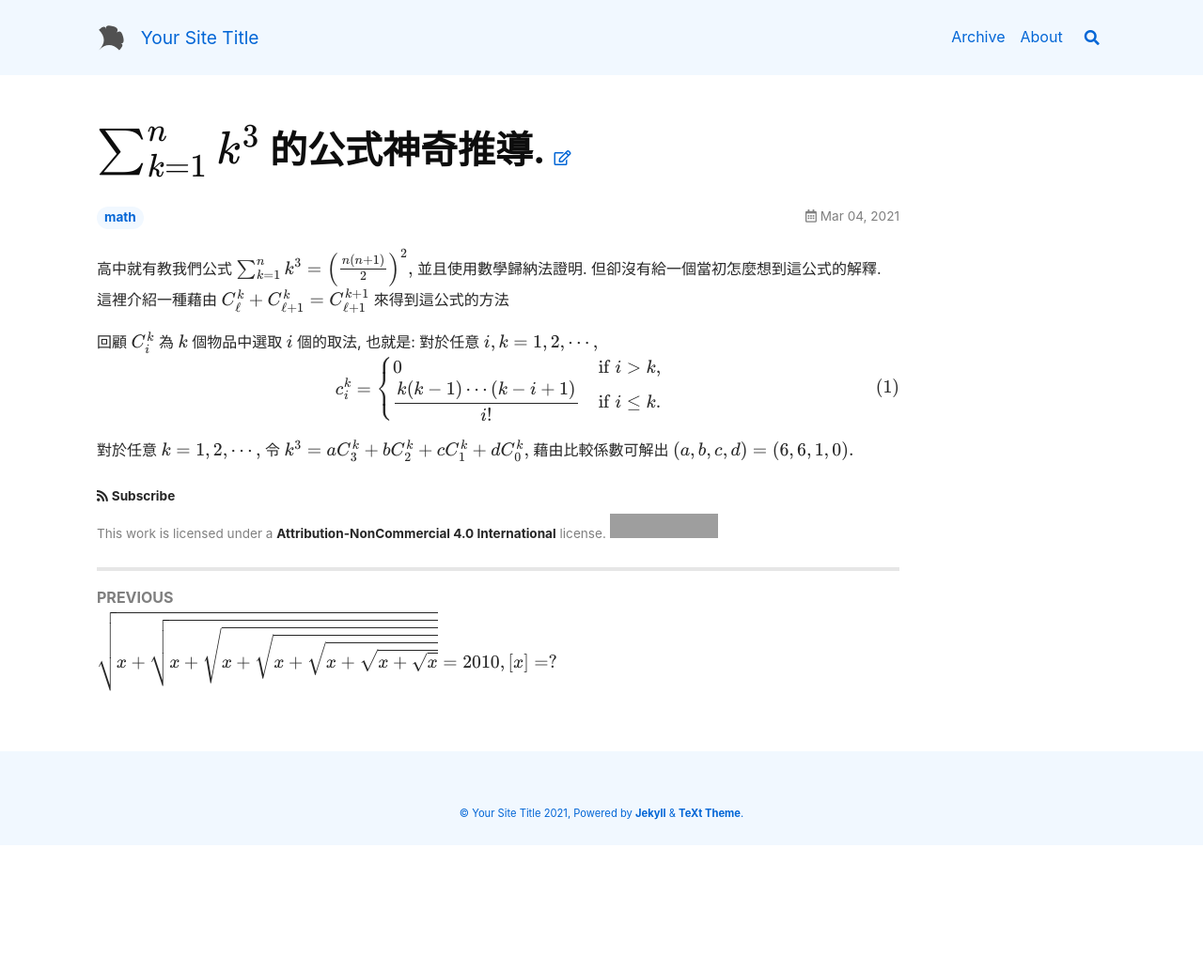
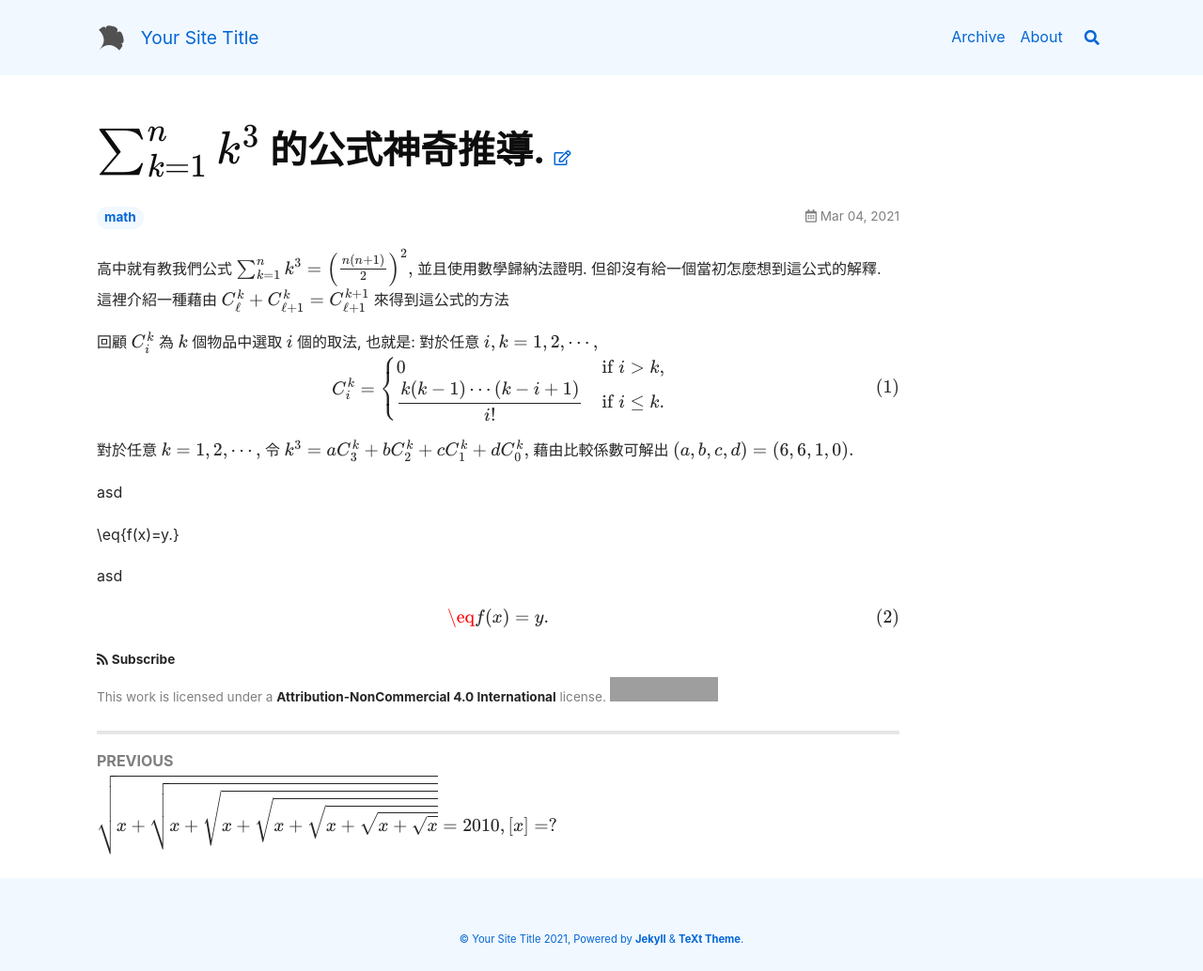
Before and after one commit to ChoCho66/ChoCho66.github.io, a Jekyll site: the page built from _posts/2021-03-04-sum_k_pow3.md, in a window 1280 px wide. Shown: the whole page at 94% size. Built offline with Jekyll 4.4.1, drawn with Linux system fonts in a browser that asks for light colours; nearby versions of some CDN libraries; formulas are drawn with MathJax 3; before the commit the page ends 900 px from its top, so only the background shows below that; grey boxes are pictures that could not be loaded.

Commit message:
20210304

```diff
--- a/_posts/2021-03-04-sum_k_pow3.md
+++ b/_posts/2021-03-04-sum_k_pow3.md
@@ -17,7 +17,7 @@ $C_\ell^k+C_{\ell+1}^k = C_{\ell+1}^{k+1}$
 對於任意 $i,k=1,2, \cdots,$
 $$
 \begin{align}
-c^k_i =
+C^k_i =
 \begin{cases}
 0 & \mbox{if }i > k,\\
 \dfrac{k(k-1)\cdots (k-i+1)}{i!} & \mbox{if }i \leq k.
@@ -29,5 +29,15 @@ $$
 令 $k^3=aC_3^k+bC_2^k+cC_1^k+dC_0^k,$
 藉由比較係數可解出 $(a,b,c,d)=(6,6,1,0).$
 
+asd
+
+\eq{f(x)=y.}
+
+asd
+
+$$
+\eq{f(x) = y.}
+$$
+
 
 <!--more-->
```
Also changed, not shown: _posts/2006-06-06-setting.md (added, +14 -0 lines).
